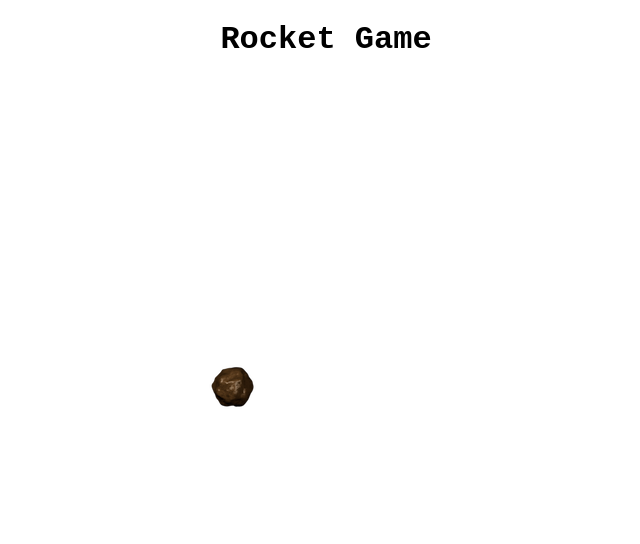
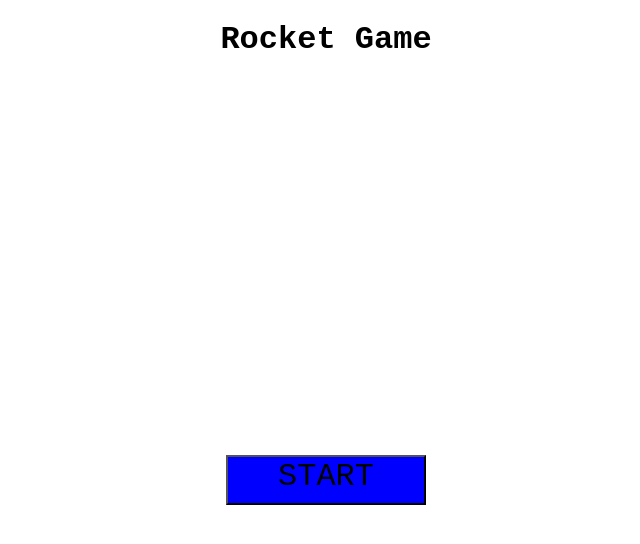
Before and after one commit to zaciih/Project_One, a plain HTML site: page index.html in a window 1280 px wide. Shown: the whole page, without its empty margins (314-954 px from the left). Drawn offline with nearby package versions, Linux system fonts and the light colour scheme.

Commit message:
added start/restart buttons

```diff
--- a/Js/main.js
+++ b/Js/main.js
@@ -1,4 +1,18 @@
 $(function(){
+  game_start();
+function game_start(){
+
+  var start_btn = $("#start_btn");
+  $("#start_btn").click(function(){
+    if (game_over == true){
+      document.location.reload();
+    }
+    if (progRunning == false){
+      progRunning = true;
+      game_loop();
+      start_btn.hide();
+    }
+  });
 
 //refernce game area
   var container = $("#game_area");
@@ -13,10 +27,10 @@ $(function(){
 //refernce to comets
   var comet = $(".comet");
   var com_spawn_rate = 2000;
-  var comet_speed = Math.floor(Math.random()*(79-73+1)+73);
   var comet_hits = 0;
 
-  var progRunning = true;
+  var progRunning = false;
+  var game_over = false;
 
 //game_area collision
   var container_left = container.offset().left;
@@ -45,6 +59,10 @@ $(function(){
   var rocket_hp = $("#hp");
   var hp_change = rocket_hp.html();
   rocket_hp.html("HP: " + hp_change);
+  rocket.css({
+    'left': rocket_posx + "px",
+    'top': rocket_posy + "px"
+  });
 
   var left = false;
   var right = false;
@@ -151,7 +169,7 @@ $(function(){
   var enemy_timeout;
   var com_timeout;
 
-game_loop();
+console.log(progRunning);
 //function to call every frame (60fps)
   function game_loop(){
     if (progRunning == true){
@@ -162,6 +180,8 @@ game_loop();
             fontSize: 75,
             marginLeft: 75
           })
+          start_btn.show();
+          start_btn.html("RESTART");
           screen_text.html("GAME OVER");
           clearInterval(game_interval);
           clearInterval(shoot_interval);
@@ -172,6 +192,7 @@ game_loop();
           clearTimeout(enemy_timeout);
           clearTimeout(com_timeout);
           progRunning = false;
+          game_over = true;
         }
         rocket_collision_check();
         moveBullet();
@@ -236,9 +257,7 @@ game_loop();
         var comet = $(".comet");
         var comet_posx = Math.floor(Math.random()* spawn_width);
         var comet_posy = spawn_height;
-        function randomIntFromInterval(min,max) {
-          return Math.floor(Math.random()*(max-min+1)+min);
-        }
+
         comet.first().css({
           'left': comet_posx + "px",
           'top': comet_posy + "px"
@@ -431,9 +450,12 @@ game_loop();
       }
     })
   };
+  function randomIntFromInterval(min,max) {
+    return Math.floor(Math.random()*(max-min+1)+min);
+  }
   function move_comet() {
     $(".comet").each(function(){
-      comet_speed =  Math.floor(Math.random()*(80-75+1)+75);
+      comet_speed = randomIntFromInterval(73,79);
       y_pos = $(this).offset().top - comet_speed;
       if (y_pos >= 560) {
         $(this).remove();
@@ -444,4 +466,5 @@ game_loop();
       }
     })
   };
+}
 });
--- a/css/style.css
+++ b/css/style.css
@@ -25,6 +25,20 @@ h1 {
   height: 600px;
   width: 600px;
   margin: auto;
+}
+
+#start_btn {
+  position: absolute;
+  height: 50px;
+  width: 200px;
+  display: flex;
+  align-self: center;
+  font-size: 32px;
+  justify-content: center;
+  margin-left: 200px;
+  margin-top: 200px;
+  font-family: monospace;
+  background-color: blue;
 }
 
 #screen_text {
--- a/index.html
+++ b/index.html
@@ -16,6 +16,7 @@
     <div class="game_container" id="game_area">
       <div class="rocket" id="rocket"></div>
       <div id="screen_text">PAUSED</div>
+      <button type="button" id="start_btn">START</button>
       <div class="header">
         <h2 id="ammo">0</h2>
         <h2 id="level"></h2>
```
Lines whose indentation alone changed are shown as unchanged.
